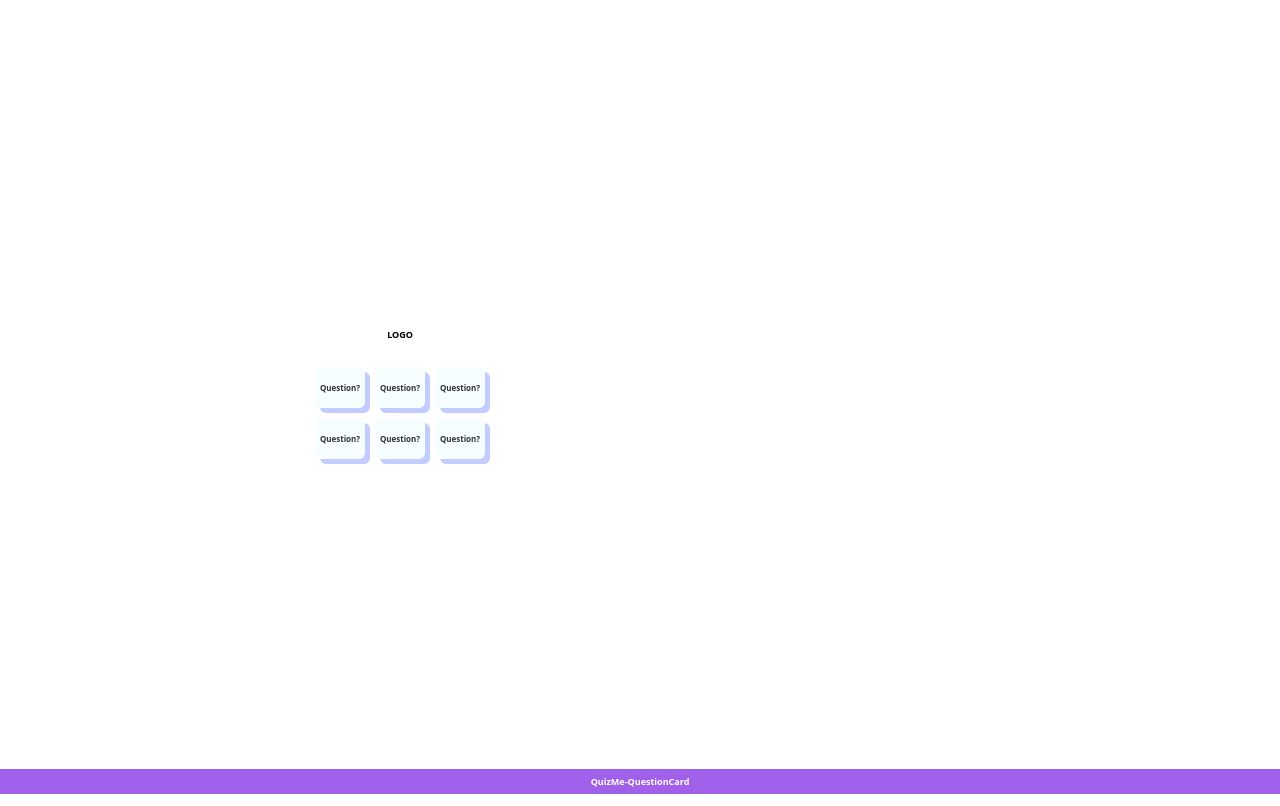
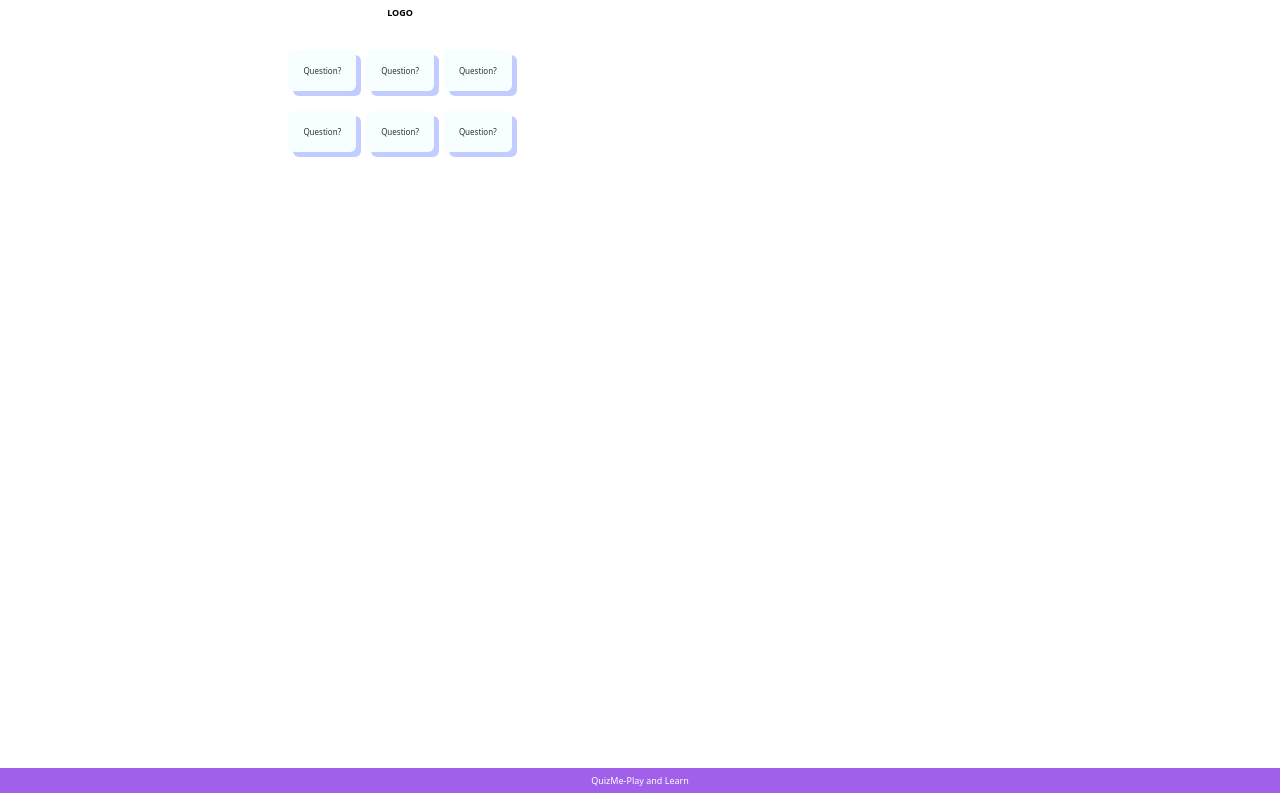
Before and after one commit to abieber1408/capstone-project, a Next.js app: page / in a window 1280 px wide. Built offline with nearby package versions, Linux system fonts and the light colour scheme.

Commit message:
Add styling, format

```diff
--- a/components/AnswerQuestionCard/ChangeAnswerQuestion.js
+++ b/components/AnswerQuestionCard/ChangeAnswerQuestion.js
@@ -6,29 +6,20 @@ import { useRouter } from "next/router";
 
 export default function Quiz ({data, id}) {
   const [currentQuestion, setCurrentQuestion] = useState(id);
-
   const [showAnswer, setShowAnswer] = useState(false);
   const [userAnswer, setUserAnswer] = useState(null);
   const router = useRouter();
+
   const handleAnswerClick = (answer) => {
   setUserAnswer(answer);
   setShowAnswer(true);
-};
-
-
-const handleResetQuizClick = () => {
-  setShowAnswer(false);
-  setUserAnswer(null);
-  setCurrentQuestion(0);
-};
+  };
 
 return (
   <div>
-
     {data && (
       <div>
         <p>{data.question} <ButtonNextQuestion href= "/" as = {Link}>back</ButtonNextQuestion></p>
-
         <div>
           <StyledButton onClick={() => handleAnswerClick(data.answer1)}>
             {data.answer1}
@@ -38,29 +29,31 @@ return (
           </StyledButton>
         </div>
         {showAnswer && (
-          <div>
-
+          <AnswerContainer>
             {userAnswer === data.correctAnswer ? (
               <p>Right!!</p>
             ) : (
-              <p>Incorrect.</p>
+              <p>False!!</p>
             )}
-
-          </div>
+          </AnswerContainer>
         )}
-      </div>
-    )}
-    {!subjects[currentQuestion] && (
-      <div>
-        <h2>Quiz Complete!</h2>
-        <button onClick={handleResetQuizClick}>Reset Quiz</button>
       </div>
     )}
   </div>
 );
 };
 
-
+export const AnswerContainer = styled.div`
+  padding: 3px;
+  margin: 10px;
+  right: 5;
+  background-color: RGBA(138,156,255,0.51);
+  width: 25%;
+  display: flex;
+  justify-content: center;
+  float: right;
+  font-weight: 100;
+`;
 
 export const ButtonNextQuestion = styled.button`
   display: flex;
@@ -68,28 +61,29 @@ export const ButtonNextQuestion = styled.button`
   align-items: center;
   padding: 15px;
   width: justify-center;
-  max-height: 20px;
+  max-height: 40px;
   background-color: #35268c;
   border-radius: 100px;
   color: #efedfa;
-  font-size: 15px;
+  font-size: 5px;
   font-weight: bold;
   cursor: w-resize;
   float: right;
+  text-decoration: none;
+`;
 
-
-`;
 export const StyledButton = styled.button`
   display: flex;
   justify-content: center;
   align-items: center;
   padding: 25px;
-  width: justifycenter;
+  width: 93%;
   max-height: 40px;
   background-color: #F6FEFF;
   border-radius: 15px;
   color: #000000;
   font-size: 18px;
+  font-weight: 100;
   cursor: help;
   margin-block:10px;
   box-shadow: 5px 5px 0px RGBA(138,156,255,0.51);
--- a/components/AnswerQuestionCard/index.js
+++ b/components/AnswerQuestionCard/index.js
@@ -11,49 +11,34 @@ export default function AnswerQuestion({ question, answer1, answer2, correctAnsw
   const handleAnswerClick = (answer) => {
     setSelectAnswer(answer);
     setShowResult(true);
-
   };
 
   return (
     <>
       <div>
-
         <h2> {question}
-
           </h2>
       </div>
         <StyledButton onClick={() => handleAnswerClick(answer1)}>{answer1}</StyledButton>
         <StyledButton onClick={() => handleAnswerClick(answer2)}>{answer2}</StyledButton>
         {showResult && (<p>{selectAnswer === correctAnswer ? "Correct!!": "False!!"}</p>)}
-
-
     </>
   )
 };
-
-/*export const StyledCard = styled.card`
-   grid-template-columns: 30% 70%;
-   gap: 1rem;
-   align-items: center;
-   justify-items: start;
-   padding: 0.5rem;
-   margin: 0.5rem;
-   border-radius: 1.5rem;
-   background-color: var(--yellow);
-`;*/
-
 
 export const StyledButton = styled.button`
   display: flex;
   justify-content: center;
   align-items: center;
   padding: 16px;
-  width: justify-center;
+  width: 100%;
   max-height: 40px;
+  text-align: center;
   background-color: #F6FEFF;
   border-radius: 15px;
   color: #000000;
   font-size: 18px;
+  font-weight: 100;
   cursor: help;
   margin-block:10px;
   box-shadow: 5px 5px 0px RGBA(138,156,255,0.51);
@@ -70,6 +55,4 @@ export const ButtonNextQuestion = styled.button`
   color: #efedfa;
   font-size: 10px;
   cursor: alias ;
-
-
 `;
--- a/components/Footing/index.js
+++ b/components/Footing/index.js
@@ -1,6 +1,6 @@
 import styled from "styled-components";
 
-const Footing = styled.h1`
+const Footing = styled.h2`
   display: flex;
   text-align: center;
   align-items: center;
@@ -9,10 +9,11 @@ const Footing = styled.h1`
   position: fixed;
   bottom: 0;
   width: 100%;
-  height: 25px; /* set the height of the footer */
+  height: 25px;
   background-color: #A060EA;
   text-align: center;
   left: 0;
   color: #FFFFFF;
+  font-weight: 300;
 `;
 export default Footing;
--- a/components/QuestionButtons/index.js
+++ b/components/QuestionButtons/index.js
@@ -3,7 +3,6 @@ import styled from "styled-components";
 
 export default function  ButtonGrid ( ) {
     const handleButtonClick = (buttonIndex) => {
-
       console.log(`Button ${buttonIndex + 1} clicked!`);
     };
 
@@ -14,7 +13,6 @@ export default function  ButtonGrid ( ) {
             </Link>
             ))}
             </StyledButtonGrid>
-
     );
 };
 
@@ -28,19 +26,18 @@ const StyledButtonGrid = styled.div`
     display: flex;
     justify-content: center;
     align-items: center;
+    padding: 15px;
+    width: 100%;
+    max-height: 45px;
     background-color: #F6FEFF;
+    border-radius: 6px;
     color: #333;
     font-size: 8px;
-    font-weight: bold;
-    max-height: 45px;
-    width: 50px;
+    margin-block:5px;
+    box-shadow: 5px 5px 0px RGBA(138,156,255,0.51);
+    font-weight: 400;
     text-decoration: none;
-    border-radius: 6px;
-    padding: 15px;
-    margin-block:0px;
     transition: all 0.40s ease-in-out;
-    box-shadow: 5px 5px 0px RGBA(138,156,255,0.51);
-
 
     &:hover {
       background-color: #35268c;
--- a/pages/index.js
+++ b/pages/index.js
@@ -1,26 +1,15 @@
 
 import AnswerQuestion from "../components/AnswerQuestionCard";
 import Heading from "../components/Heading";
-import { subjects } from "../lib/subjects";
 import Footing from "../components/Footing";
-import TitleList from "../components/QuestionButtons/index";
-
-import Quiz from "../components/AnswerQuestionCard/ChangeAnswerQuestion";
-
+import Quiz from "../components/QuestionButtons/index";
 
 export default function Home() {
 
-
-
   return (
-    <>
-      <Heading>LOGO</Heading>
-
-
-      <Footing>QuizMe-QuestionCard</Footing>
-      <TitleList/>
-
-      </>
+    <><Heading>LOGO</Heading>
+      <Footing>QuizMe-Play and Learn</Footing>
+      <Quiz/>
+    </>
   );
-
 }
--- a/pages/question/[id].js
+++ b/pages/question/[id].js
@@ -1,6 +1,6 @@
 import { useRouter } from "next/router"
 import { subjects } from "../../lib/subjects"
-import Quiz from "../../components/AnswerQuestionCard/ChangeAnswerQuestion"
+import Quiz from "../../components/AnswerQuestionCard/ChangeAnswerQuestion";
 
 export default function Question() {
     const router = useRouter()
--- a/styles.js
+++ b/styles.js
@@ -9,25 +9,24 @@ export default createGlobalStyle`
   body {
     margin: 0;
     font-family: system-ui;
+    font-weight:
     display: grid;
     margin: 0;
-    font-family: system-ui;
     place-items: center;
     min-height: 100vh;
     max-width: 50rem;
-
   }
-
   h1{
     font-size: 9px;
   }
   div {
     font-size: 25px;
   }
-  h2 {
-   font-size: 20px;
+  h2{
+   font-size: 9px;
   }
   p {
     font-style:italic;
+    font-weight:200;
   }
 `;
```
Also changed, not shown: components/Score/index.js (added, +16 -0 lines), lib/subjects.js.
